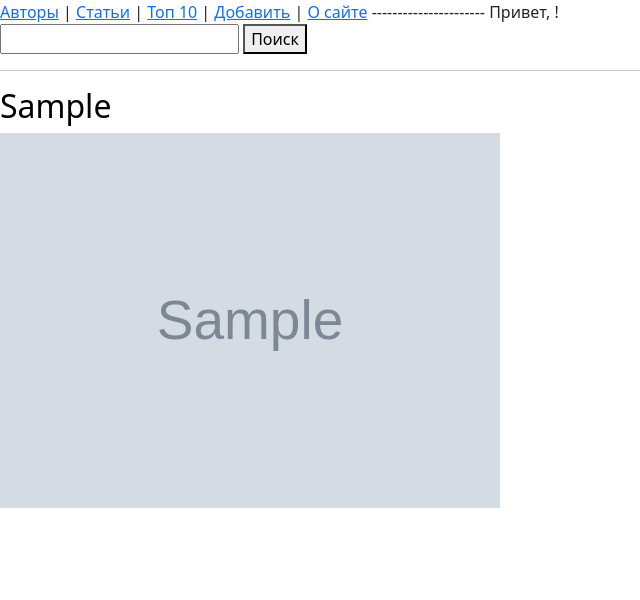
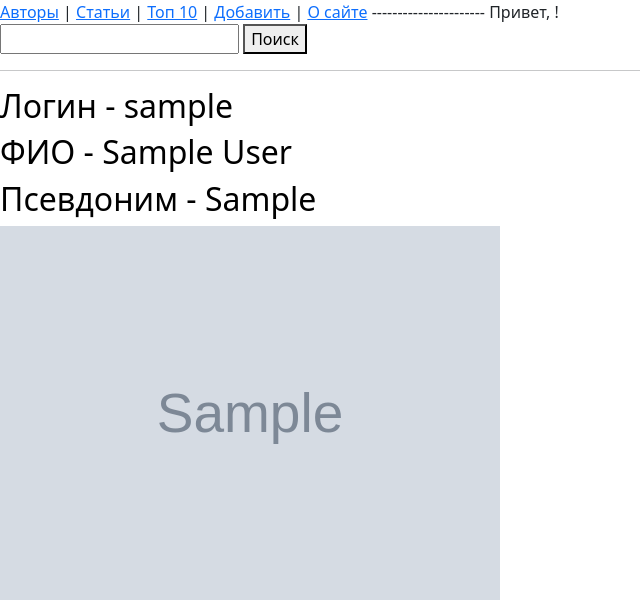
Before and after one commit to Amankaium/habr, a Django app: page /author/1/ in a window 1280 px wide. Shown: the top 600 px of the page, without its empty margins (0-640 px from the left). Run offline with Django 3.2, Linux system fonts and the light colour scheme; tables that the repository leaves empty hold one stand-in row (values such as "Sample post"); grey boxes marked "Sample" are stand-in pictures; some libraries are stand-ins or nearby versions.

Commit message:
add user in author page

```diff
--- a/core/templates/author.html
+++ b/core/templates/author.html
@@ -1,7 +1,9 @@
 {% extends 'base.html' %}
 
 {% block content %}
-    <h2>{{ author.nik }}</h2>
+    <h2>Логин - {{ user.username }}</h2>
+    <h2>ФИО - {{ user.get_full_name }}</h2>
+    <h2>Псевдоним - {{ author.nik }}</h2>
     {% if author.photo %}
         <div>
             <img src="{{ author.photo.url }}" width="500px">
--- a/core/views.py
+++ b/core/views.py
@@ -20,7 +20,13 @@
 
 def author_page(request, pk):
     author = Author.objects.get(pk=pk)
-    return render(request, "author.html", {"author": author})
+    context = {
+        "author": author,
+        "user": author.user,
+        # "test": 12312
+    }
+    # context["number"] = 2
+    return render(request, "author.html", context)
 
 def article_page(request, id):
     article = Article.objects.get(id=id)
```
